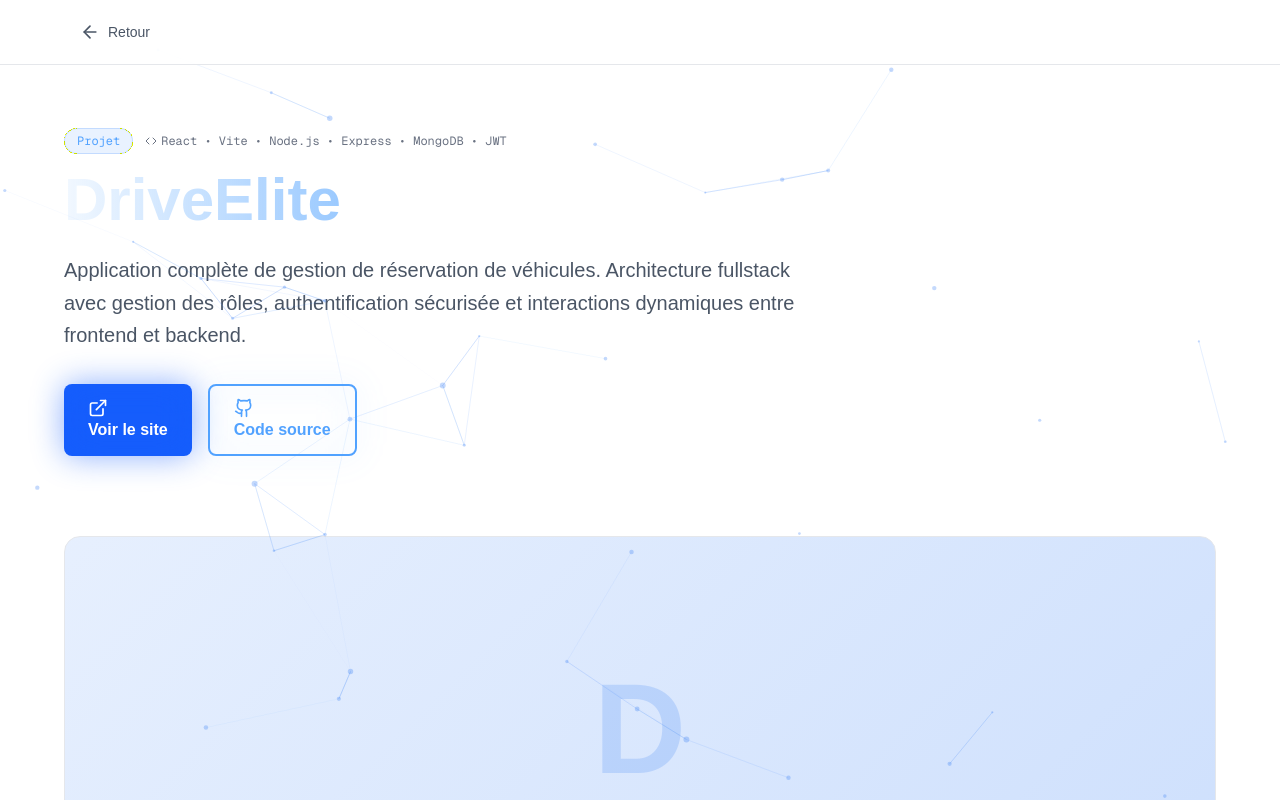
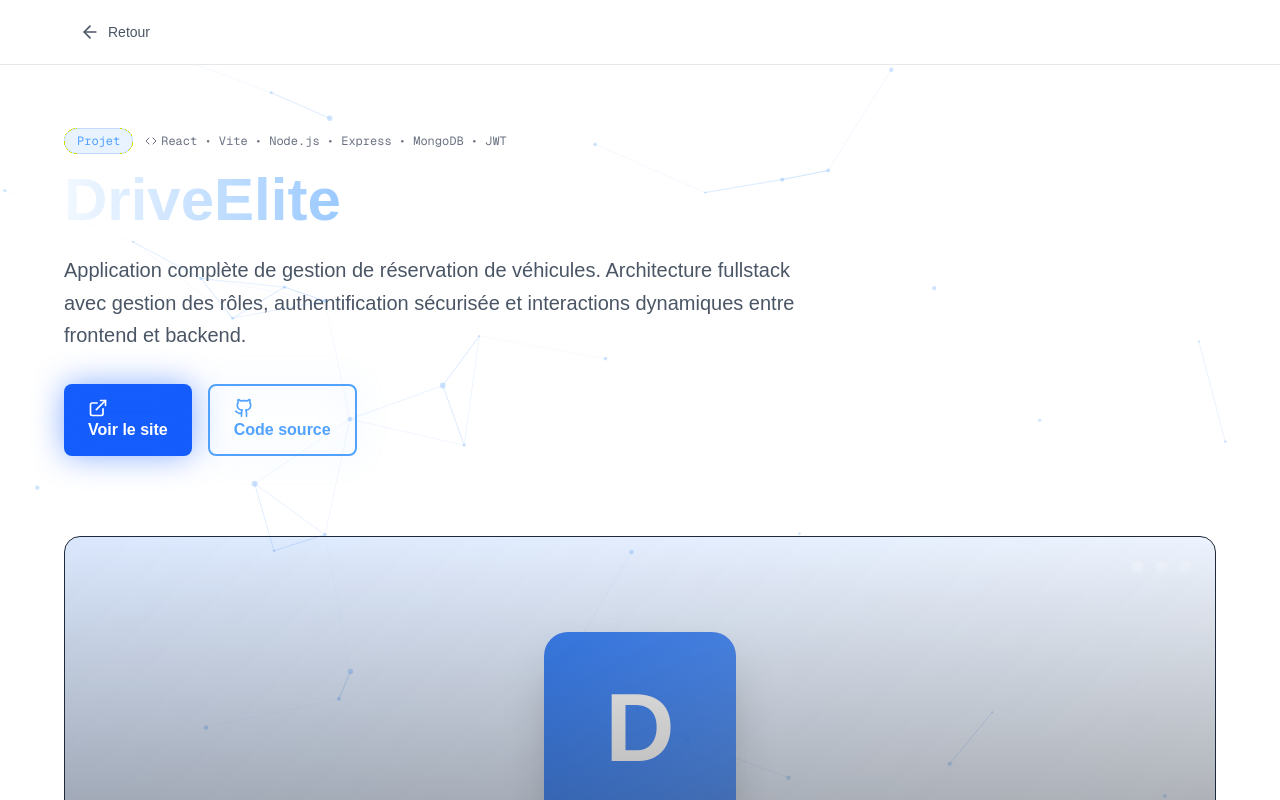
Before and after one commit to Mtg221/portfolio, a Next.js app: page /projects/driveelite in a window 1280 px wide. Shown: the top 800 px of the page. Built offline with nearby package versions, Linux system fonts and the light colour scheme.

Commit message:
changements

```diff
--- a/src/app/globals.css
+++ b/src/app/globals.css
@@ -1,16 +1,6 @@
 @import "tailwindcss";
 
 :root {
-  --background: #ffffff;
-  --foreground: #171717;
-  --primary: #3B82F6;
-  --primary-light: #60A5FA;
-  --primary-dark: #2563EB;
-  --secondary: #8B5CF6;
-  --accent: #06B6D4;
-}
-
-.dark {
   --background: #0a0a0a;
   --foreground: #ededed;
   --primary: #3B82F6;
--- a/src/app/page.tsx
+++ b/src/app/page.tsx
@@ -1,6 +1,5 @@
 "use client";
 import { useState, useEffect } from "react";
-import { ThemeProvider } from "@/lib/theme";
 import { ParticleBackground } from "@/components/ui/ParticleBackground";
 import { Navbar } from "@/components/sections/Navbar";
 import { Hero } from "@/components/sections/Hero";
@@ -52,7 +51,6 @@ export default function Portfolio() {
   }
 
   return (
-    <ThemeProvider>
     <div className="relative min-h-screen bg-white dark:bg-gray-950 text-gray-900 dark:text-white transition-colors duration-300">
       <ParticleBackground />
 
@@ -70,6 +68,5 @@ export default function Portfolio() {
 
       <Footer />
     </div>
-    </ThemeProvider>
   );
 }
--- a/src/app/projects/[slug]/page.tsx
+++ b/src/app/projects/[slug]/page.tsx
@@ -6,7 +6,6 @@ import { ArrowLeft, Github, ExternalLink, Code, CheckCircle } from "lucide-react
 import { projects } from "@/lib/data";
 import { GradientText } from "@/components/ui/GradientText";
 import { GlowButton } from "@/components/ui/GlowButton";
-import { ThemeProvider } from "@/lib/theme";
 import { ParticleBackground } from "@/components/ui/ParticleBackground";
 
 export interface Project {
@@ -31,7 +30,6 @@ export default function ProjectDetailPage() {
 
   if (!project) {
     return (
-      <ThemeProvider>
       <div className="min-h-screen bg-white dark:bg-gray-950 flex items-center justify-center">
         <div className="text-center">
           <h1 className="text-2xl font-bold text-gray-900 dark:text-white mb-4">Projet non trouvé</h1>
@@ -40,12 +38,10 @@ export default function ProjectDetailPage() {
           </GlowButton>
         </div>
       </div>
-      </ThemeProvider>
     );
   }
 
   return (
-    <ThemeProvider>
     <div className="min-h-screen bg-white dark:bg-gray-950 relative">
         <ParticleBackground />
 
@@ -125,16 +121,32 @@ export default function ProjectDetailPage() {
               initial={{ opacity: 0, scale: 0.95 }}
               animate={{ opacity: 1, scale: 1 }}
               transition={{ duration: 0.8, delay: 0.2 }}
-              className="rounded-2xl overflow-hidden border border-gray-200 dark:border-gray-800"
+              className="rounded-2xl overflow-hidden border border-gray-800 h-64 md:h-96 relative"
               style={{
-                background: `linear-gradient(135deg, ${project.color}20, ${project.color}40)`,
+                background: `linear-gradient(135deg, ${project.color}30 0%, ${project.color}10 100%)`,
               }}
             >
-              <div className="h-64 md:h-96 flex items-center justify-center">
-                <span className="text-8xl md:text-9xl font-bold opacity-20" style={{ color: project.color }}>
+              <div className="absolute inset-0 flex items-center justify-center">
+                <div
+                  className="w-32 h-32 md:w-48 md:h-48 rounded-3xl flex items-center justify-center shadow-2xl"
+                  style={{
+                    background: `linear-gradient(135deg, ${project.color}, ${project.color}cc)`,
+                  }}
+                >
+                  <span className="text-6xl md:text-8xl font-bold text-white">
                     {project.title.charAt(0)}
                   </span>
                 </div>
+              </div>
+
+              {/* Decorative elements */}
+              <div className="absolute top-6 right-6 flex gap-3">
+                <div className="w-3 h-3 rounded-full bg-white/30" />
+                <div className="w-3 h-3 rounded-full bg-white/30" />
+                <div className="w-3 h-3 rounded-full bg-white/30" />
+              </div>
+
+              <div className="absolute inset-0 bg-gradient-to-t from-black/40 to-transparent" />
             </motion.div>
           </div>
         </div>
@@ -233,6 +245,5 @@ export default function ProjectDetailPage() {
           </div>
         </div>
       </div>
-    </ThemeProvider>
     );
 }
--- a/src/components/cards/ProjectCard3D.tsx
+++ b/src/components/cards/ProjectCard3D.tsx
@@ -28,15 +28,29 @@ export function ProjectCard3D({ project, index }: ProjectCardProps) {
       <div
         className="h-48 w-full relative overflow-hidden"
         style={{
-          background: `linear-gradient(135deg, ${project.color}20, ${project.color}40)`,
+          background: `linear-gradient(135deg, ${project.color}30 0%, ${project.color}10 100%)`,
         }}
       >
         <div className="absolute inset-0 flex items-center justify-center">
-          <span className="text-6xl font-bold opacity-20" style={{ color: project.color }}>
-            {project.title.charAt(0)}
-          </span>
+          <div
+            className="w-24 h-24 rounded-2xl flex items-center justify-center shadow-2xl"
+            style={{
+              background: `linear-gradient(135deg, ${project.color}, ${project.color}cc)`,
+            }}
+          >
+            <span className="text-5xl font-bold text-white">
+              {project.title.charAt(0)}
+            </span>
+          </div>
         </div>
         <div className="absolute inset-0 bg-gradient-to-t from-black/60 to-transparent" />
+
+        {/* Decorative elements */}
+        <div className="absolute top-4 right-4 flex gap-2">
+          <div className="w-2 h-2 rounded-full bg-white/30" />
+          <div className="w-2 h-2 rounded-full bg-white/30" />
+          <div className="w-2 h-2 rounded-full bg-white/30" />
+        </div>
       </div>
 
       {/* Content */}
--- a/src/components/cards/ProjectCardLink.tsx
+++ b/src/components/cards/ProjectCardLink.tsx
@@ -23,17 +23,31 @@ export function ProjectCardLink({ project, index }: ProjectCardProps) {
       >
         {/* Image placeholder */}
         <div
-          className="h-48 w-full relative overflow-hidden"
+          className="h-48 w-full relative overflow-hidden group-hover:scale-105 transition-transform duration-500"
           style={{
-            background: `linear-gradient(135deg, ${project.color}20, ${project.color}40)`,
+            background: `linear-gradient(135deg, ${project.color}30 0%, ${project.color}10 100%)`,
           }}
         >
           <div className="absolute inset-0 flex items-center justify-center">
-            <span className="text-6xl font-bold opacity-20" style={{ color: project.color }}>
-              {project.title.charAt(0)}
-            </span>
+            <div
+              className="w-24 h-24 rounded-2xl flex items-center justify-center shadow-2xl"
+              style={{
+                background: `linear-gradient(135deg, ${project.color}, ${project.color}cc)`,
+              }}
+            >
+              <span className="text-5xl font-bold text-white">
+                {project.title.charAt(0)}
+              </span>
+            </div>
           </div>
           <div className="absolute inset-0 bg-gradient-to-t from-black/60 to-transparent" />
+
+          {/* Decorative elements */}
+          <div className="absolute top-4 right-4 flex gap-2">
+            <div className="w-2 h-2 rounded-full bg-white/30" />
+            <div className="w-2 h-2 rounded-full bg-white/30" />
+            <div className="w-2 h-2 rounded-full bg-white/30" />
+          </div>
         </div>
 
         {/* Content */}
--- a/src/components/sections/Navbar.tsx
+++ b/src/components/sections/Navbar.tsx
@@ -2,7 +2,6 @@
 
 import { useState, useEffect } from "react";
 import { motion, AnimatePresence } from "framer-motion";
-import { ThemeToggle } from "@/components/ui/ThemeToggle";
 import { navItems } from "@/lib/data";
 import { Menu, X } from "lucide-react";
 
@@ -64,12 +63,10 @@ export function Navbar({ activeSection, scrollTo }: NavbarProps) {
               )}
             </motion.button>
           ))}
-          <ThemeToggle />
         </div>
 
         {/* Mobile Menu Button */}
         <div className="sm:hidden flex items-center gap-4">
-          <ThemeToggle />
           <button
             className="text-gray-600 dark:text-gray-400 hover:text-gray-900 dark:hover:text-white"
             onClick={() => setMenuOpen(!menuOpen)}
--- a/src/components/ui/ParticleBackground.tsx
+++ b/src/components/ui/ParticleBackground.tsx
@@ -3,12 +3,10 @@
 import { useCallback } from "react";
 import Particles from "@tsparticles/react";
 import { loadSlim } from "@tsparticles/slim";
-import { useTheme } from "@/lib/theme";
 import { useEffect, useState } from "react";
 import { tsParticles } from "@tsparticles/engine";
 
 export function ParticleBackground() {
-  const { theme } = useTheme();
   const [init, setInit] = useState(false);
 
   useEffect(() => {
@@ -46,10 +44,10 @@ export function ParticleBackground() {
           },
           particles: {
             color: {
-              value: theme === "light" ? "#3B82F6" : "#60A5FA",
+              value: "#60A5FA",
             },
             links: {
-              color: theme === "light" ? "#3B82F6" : "#60A5FA",
+              color: "#60A5FA",
               distance: 150,
               enable: true,
               opacity: 0.2,
```
Lines whose indentation alone changed are shown as unchanged.
